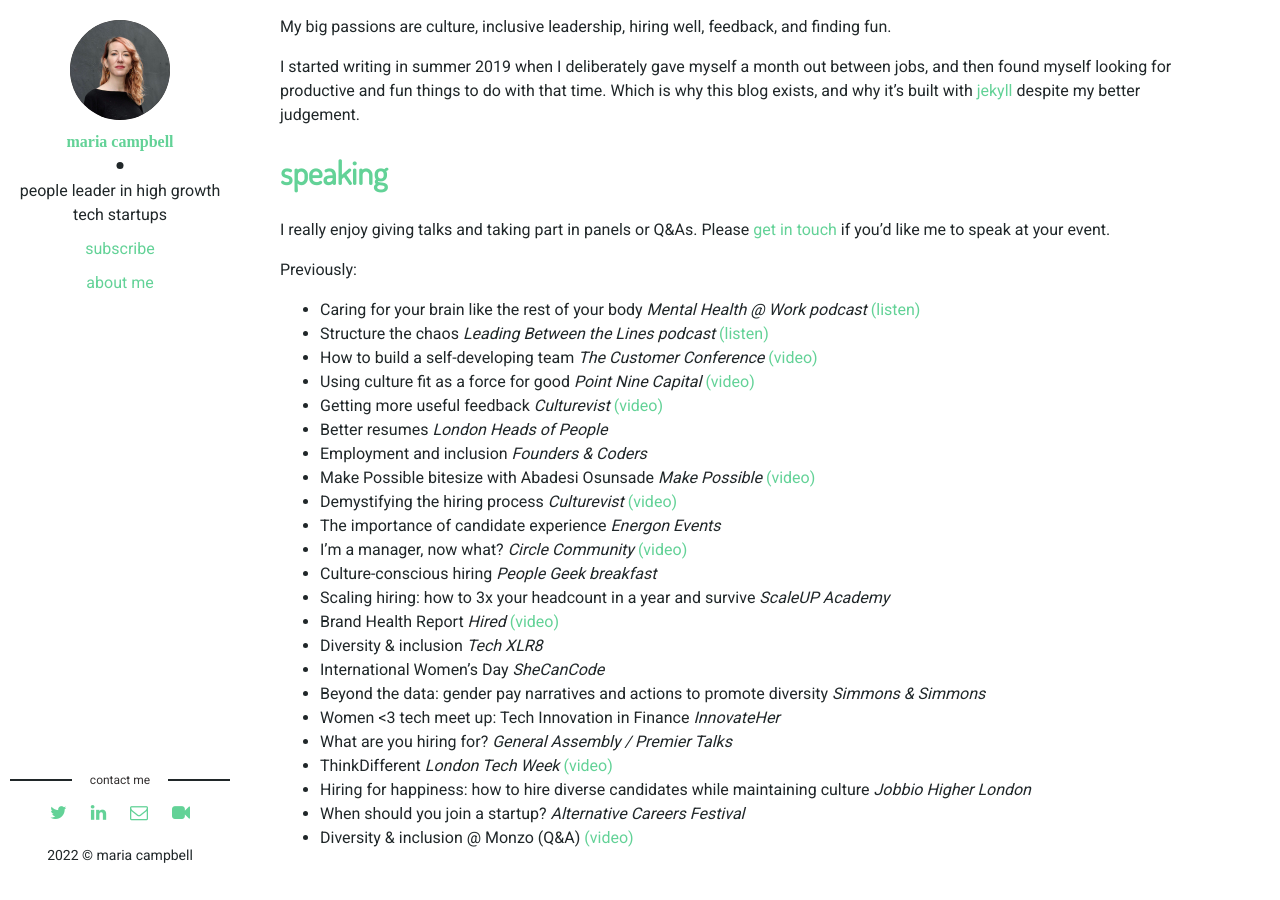
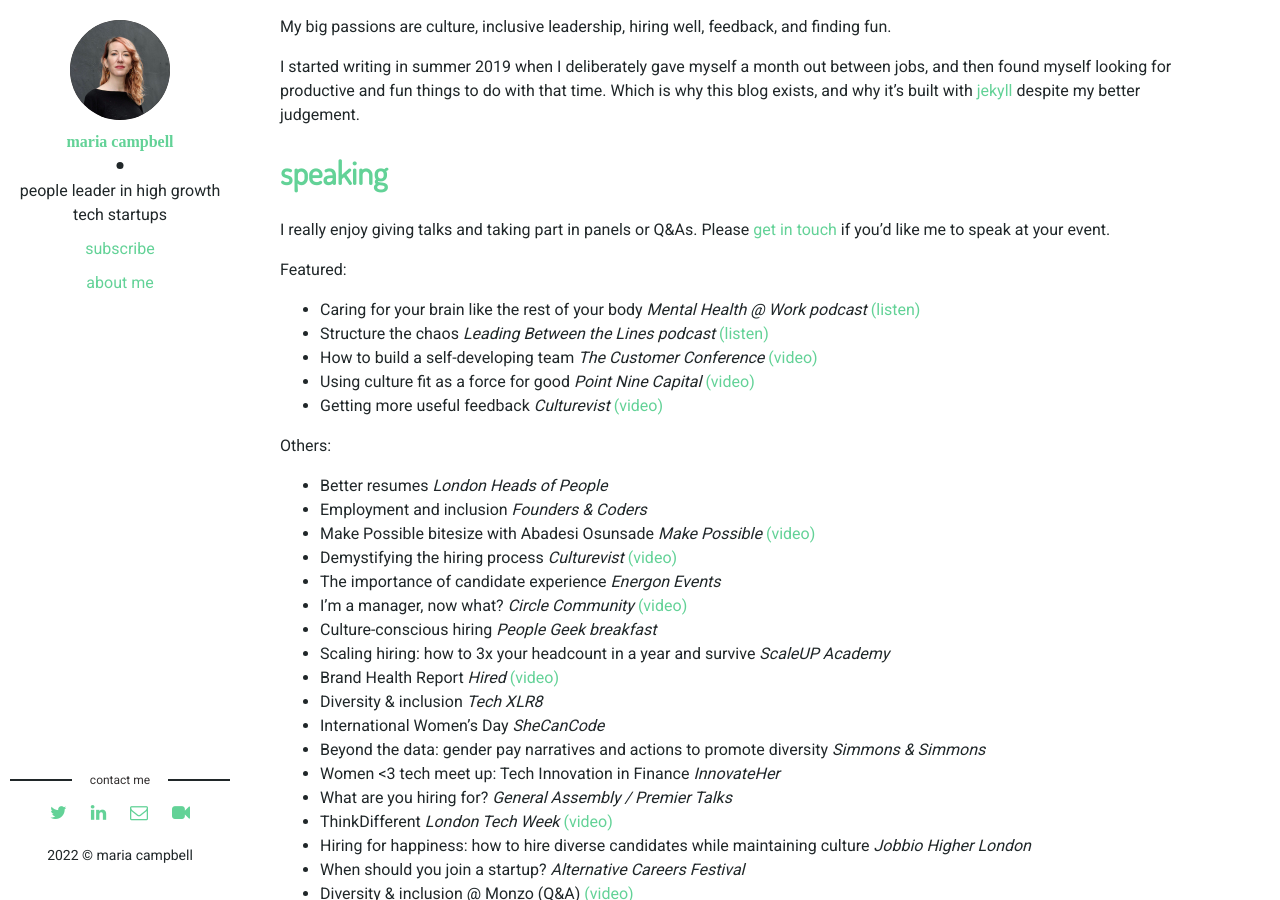
Before and after one commit to moyni/moyni.github.io, a Jekyll site: the page built from about.markdown, in a window 1280 px wide and 900 px high, scrolled down 794 px. Built offline with Jekyll 4.4.1, drawn with Linux system fonts in a browser that asks for light colours; some of the changed lines change nothing that is shown.

Commit message:
editing titles

```diff
--- a/about.markdown
+++ b/about.markdown
@@ -20,12 +20,14 @@ I started writing in summer 2019 when I deliberately gave myself a month out bet
 
 I really enjoy giving talks and taking part in panels or Q&As. Please [get in touch](mailto:hello@lowercaseopinions.com) if you'd like me to speak at your event.
 
-Previously:
+Featured:
 * Caring for your brain like the rest of your body *Mental Health @ Work podcast* [(listen)](https://www.oliva.health/mental-health-at-work-podcast/maria-campbell)
 * Structure the chaos *Leading Between the Lines podcast* [(listen)](https://open.spotify.com/episode/4cD10BkIV2it1zsqvdkSTV)
 * How to build a self-developing team *The Customer Conference* [(video)](https://vimeo.com/565108949/e53f462ca1)
 * Using culture fit as a force for good *Point Nine Capital* [(video)](https://www.youtube.com/watch?v=1bDYnSaW2SM)
 * Getting more useful feedback *Culturevist* [(video)](https://community.culturevist.com/c/member-event-videos/getting-more-useful-feedback-maria-campbell)
+
+Others:
 * Better resumes *London Heads of People*
 * Employment and inclusion *Founders & Coders*
 * Make Possible bitesize with Abadesi Osunsade *Make Possible* [(video)](https://www.youtube.com/watch?v=4UzE84CBlGc)
```
